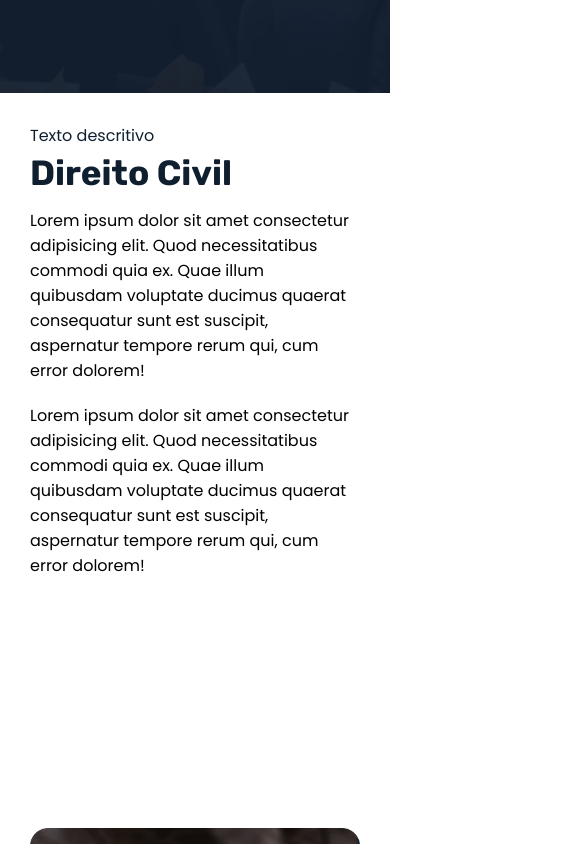
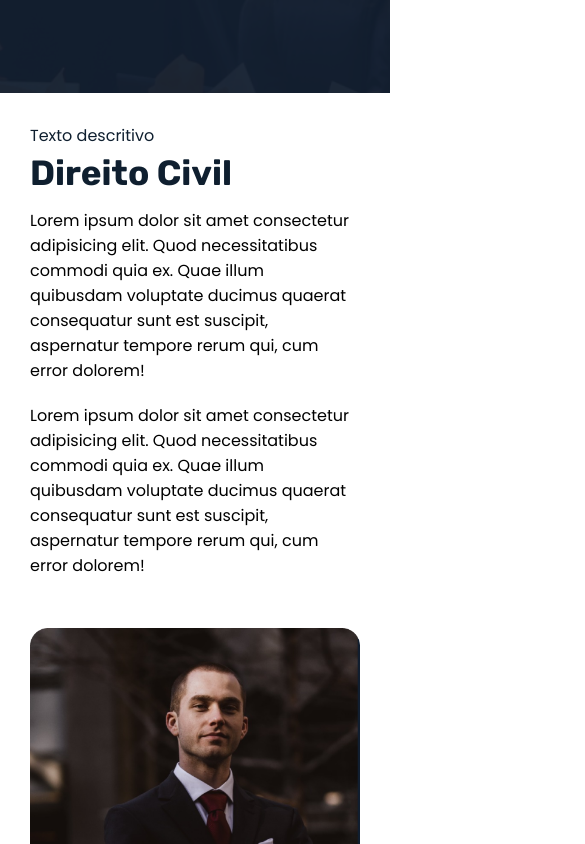
Before and after one commit to BryaanLs/Oliveira-Ribeiro-Advs, a React (Vite) app: page / in a window 390 px wide. Shown: the part 1740-2584 px from the top of the page, 585 px wide, since content can reach past the window. Built offline with nearby package versions, Linux system fonts and the light colour scheme.

Commit message:
fix bugs

```diff
--- a/src/components/Carrossel/Carrossel.css
+++ b/src/components/Carrossel/Carrossel.css
@@ -1,5 +1,3 @@
-/* .swiper-slide{} */
-
 .containerSwiper {
   max-width: 100%;
 
--- a/src/components/JobDescription/JobDescription.css
+++ b/src/components/JobDescription/JobDescription.css
@@ -38,15 +38,6 @@
   flex-direction: row-reverse;
   padding: 10rem 0;
 }
-
-/* .reverse span,
-.reverse h2,
-.reverse p,
-.jobDescription span,
-.jobDescription h2,
-.jobDescription p {
-  padding-left: 5rem;
-} */
 
 .reverse span,
 .reverse h2,
@@ -98,5 +89,7 @@
   .jobDescription,
   .reverse {
     flex-direction: column;
+    gap: 0;
+    padding-bottom: 5rem;
   }
 }
--- a/src/index.css
+++ b/src/index.css
@@ -20,6 +20,7 @@
   padding: 0;
   width: 100%;
   min-height: max-content;
+  overflow-x: hidden !important;
 }
 
 * {
@@ -33,7 +34,6 @@
 html {
   font-size: 62.5%;
   scroll-behavior: smooth;
-  overflow-x: hidden;
 }
 
 button {
```
